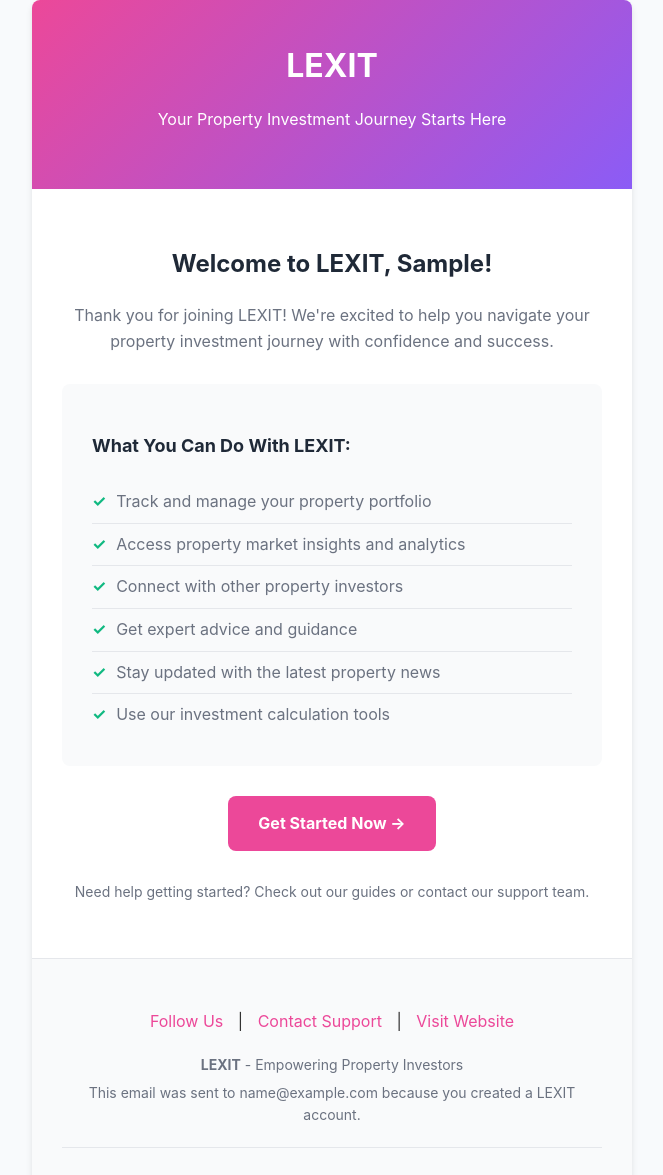
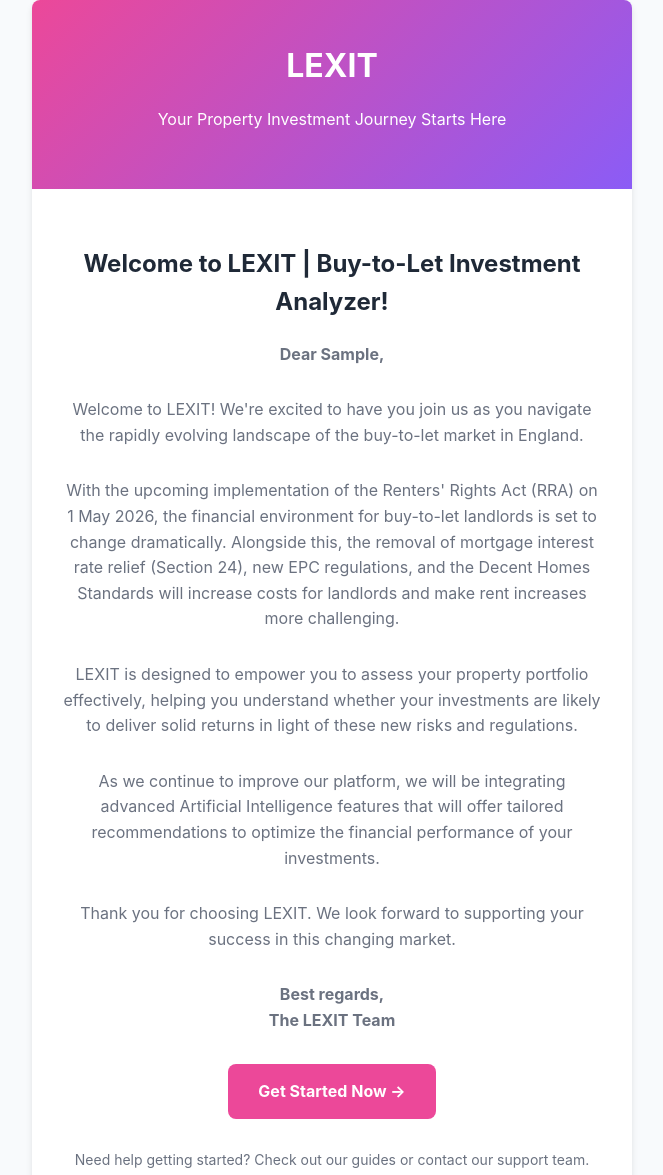
Before and after one commit to proptechpioneer/lexit, a Django app: template lexit/users/templates/users/welcome_email.html in a window 1280 px wide. Shown: the top 1175 px of the page, without its empty margins (308-971 px from the left). Run offline with Django 5.2, Linux system fonts and the light colour scheme; the template is opened without the code that fills it, so the values that code supplies are empty; the visitor is signed in with stand-in values (Sample User, id 1); some libraries are stand-ins or nearby versions.

Commit message:
Update welcome email with new buy-to-let focused content
- Replace generic content with specific buy-to-let investment messaging
- Mention upcoming Renters Rights Act (RRA) implementation May 2026
- Reference Section 24, EPC regulations, and Decent Homes Standards
- Position LEXIT as portfolio assessment and AI optimization tool
- Updated both HTML and plain text versions

```diff
--- a/lexit/users/templates/users/welcome_email.html
+++ b/lexit/users/templates/users/welcome_email.html
@@ -136,24 +136,36 @@
 
         <!-- Content -->
         <div class="content">
-            <h1 class="welcome-title">Welcome to LEXIT, {{ user.first_name|default:user.username }}!</h1>
+            <h1 class="welcome-title">Welcome to LEXIT | Buy-to-Let Investment Analyzer!</h1>
 
             <p class="welcome-text">
-                Thank you for joining LEXIT! We're excited to help you navigate your property investment journey with confidence and success.
+                <strong>Dear {{ user.first_name|default:user.username }},</strong>
             </p>
 
-            <!-- Features -->
-            <div class="features">
-                <h3>What You Can Do With LEXIT:</h3>
-                <ul class="feature-list">
-                    <li>Track and manage your property portfolio</li>
-                    <li>Access property market insights and analytics</li>
-                    <li>Connect with other property investors</li>
-                    <li>Get expert advice and guidance</li>
-                    <li>Stay updated with the latest property news</li>
-                    <li>Use our investment calculation tools</li>
-                </ul>
-            </div>
+            <p class="welcome-text">
+                Welcome to LEXIT! We're excited to have you join us as you navigate the rapidly evolving landscape of the buy-to-let market in England.
+            </p>
+
+            <p class="welcome-text">
+                With the upcoming implementation of the Renters' Rights Act (RRA) on 1 May 2026, the financial environment for buy-to-let landlords is set to change dramatically. Alongside this, the removal of mortgage interest rate relief (Section 24), new EPC regulations, and the Decent Homes Standards will increase costs for landlords and make rent increases more challenging.
+            </p>
+
+            <p class="welcome-text">
+                LEXIT is designed to empower you to assess your property portfolio effectively, helping you understand whether your investments are likely to deliver solid returns in light of these new risks and regulations.
+            </p>
+
+            <p class="welcome-text">
+                As we continue to improve our platform, we will be integrating advanced Artificial Intelligence features that will offer tailored recommendations to optimize the financial performance of your investments.
+            </p>
+
+            <p class="welcome-text">
+                Thank you for choosing LEXIT. We look forward to supporting your success in this changing market.
+            </p>
+
+            <p class="welcome-text">
+                <strong>Best regards,<br>
+                The LEXIT Team</strong>
+            </p>
 
             <a href="https://lexit.tech/user_home/" class="cta-button">
                 Get Started Now →
```
Also changed, not shown: lexit/users/templates/users/welcome_email.txt (+13 -10 lines).
